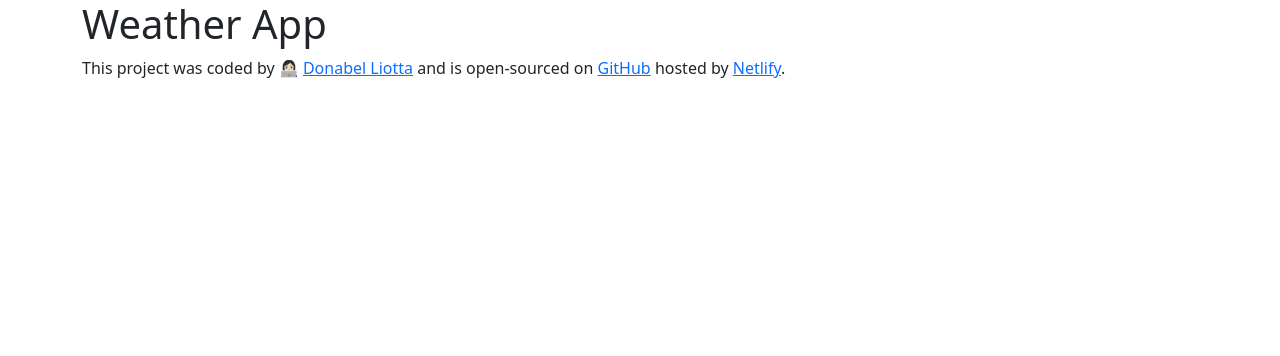
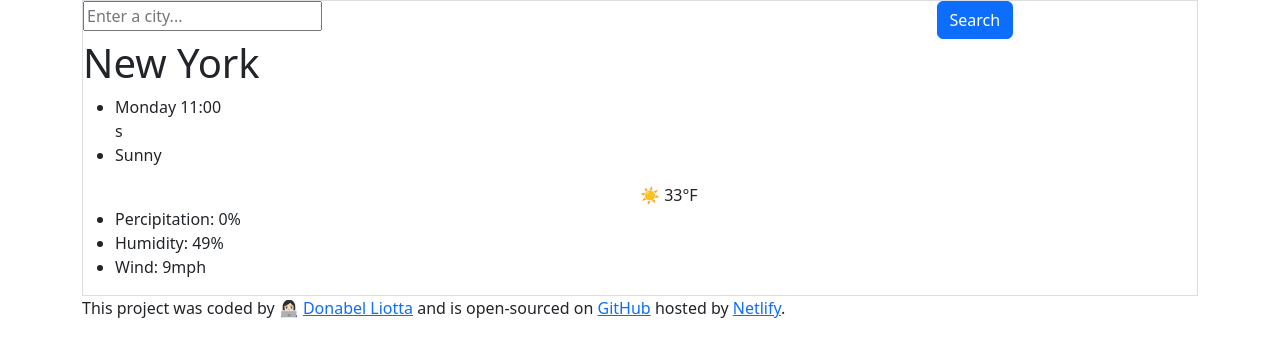
Before and after one commit to belram990/weather-app-react, a React (Create React App) app: page / in a window 1280 px wide. Shown: the top 356 px of the page. Built offline with nearby package versions, Linux system fonts and the light colour scheme.

Commit message:
added initial html

```diff
--- a/src/App.js
+++ b/src/App.js
@@ -1,3 +1,5 @@
+import React from 'react';
+import Weather from './Weather';
 
 import './App.css';
 
@@ -5,7 +7,8 @@ function App() {
   return (
     <div className="App">
       <div className = "container">
-      <h1>Weather App</h1>
+
+      <Weather />
 
     <footer>
       This project was coded by 👩🏻‍💻 <a href="https://github.com/belram990">Donabel Liotta</a>{" "}
--- /dev/null
+++ b/src/Weather.css
@@ -0,0 +1,3 @@
+.Weather{
+    border: 1px solid #dadde1;
+}
--- /dev/null
+++ b/src/Weather.js
@@ -0,0 +1,44 @@
+import React from "react";
+
+import "./Weather.css";
+
+export default function Weather (){
+    return(
+        <div className="Weather">
+            <form>
+                <div className="row">
+                    <div className="col-9">
+                <input type="serch" placeholder="Enter a city..." className="form-contol"/>
+            </div>
+            <div className="col-3">
+                <input type="submit" value="Search" className="btn btn-primary"/>
+                </div>
+                </div>
+            </form>
+<h1>New York</h1>
+<ul>
+    <li>Monday 11:00</li>s
+    <li>Sunny</li>
+</ul>
+<div className="row">
+    <div className="col-6"></div>
+    ☀️
+    33°F
+</div>
+<div className="col-6">
+    <ul>
+        <li>
+Percipitation: 0%
+        </li>
+        <li>
+            Humidity: 49%
+        </li>
+        <li>
+            Wind: 9mph
+        </li>
+    </ul>
+</div>
+
+        </div>
+    );
+}
```
